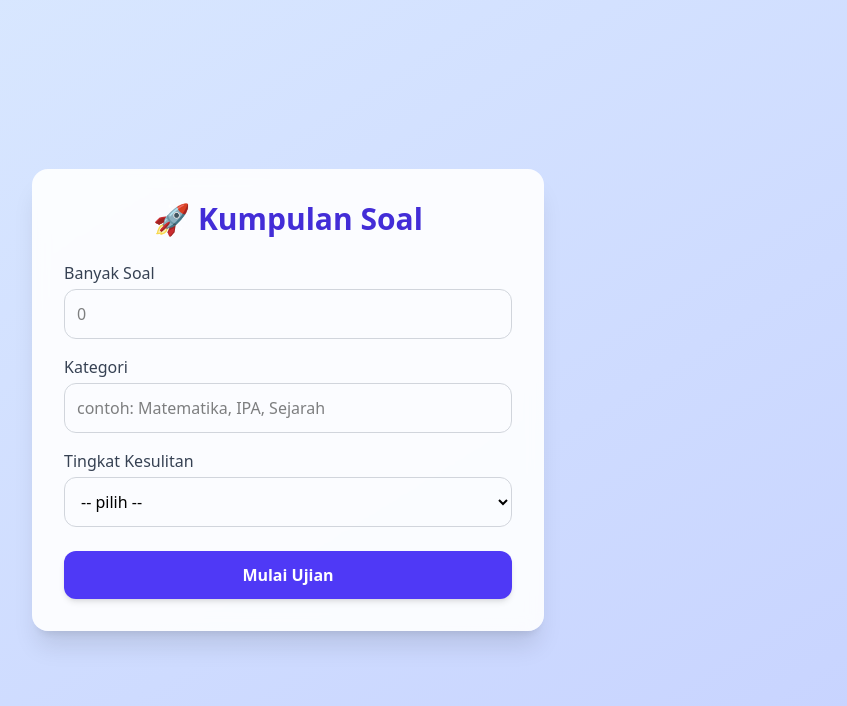
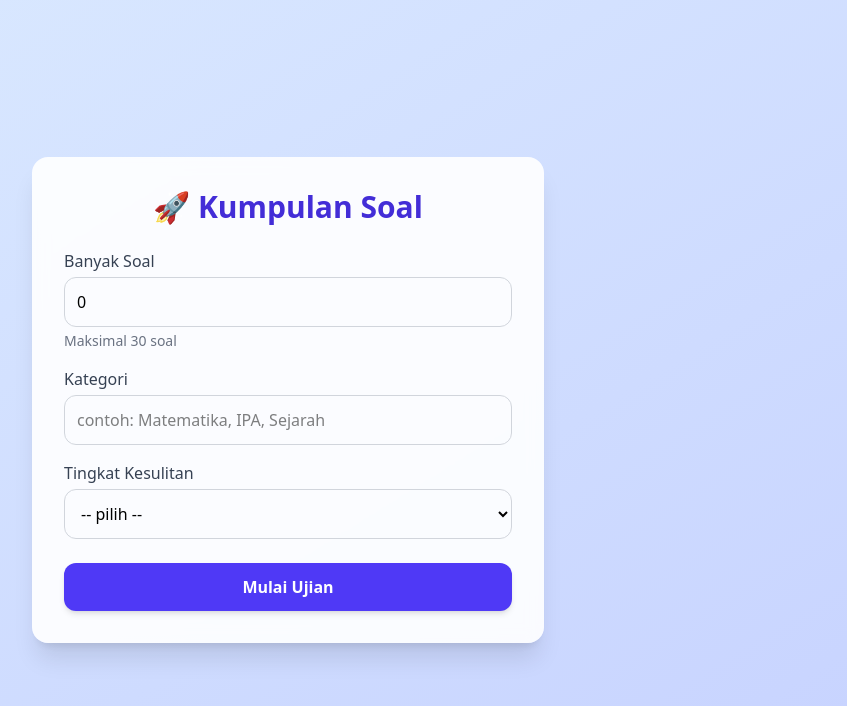
Before and after one commit to muhaymi/exam-app, a React (Vite) app: page / in a window 1280 px wide. Shown: the top 706 px of the page, without its empty margins (352-1199 px from the left). Built offline with nearby package versions, Linux system fonts and the light colour scheme; no server answers.

Commit message:
Update Home.tsx
Save api

```diff
--- a/src/pages/Home.tsx
+++ b/src/pages/Home.tsx
@@ -15,6 +15,14 @@ const Home: React.FC = () => {
       alert("inputkan semua data");
       return;
     }
+
+    if (banyak > 30) {
+      alert("Maksimal soal adalah 30");
+      setBanyak(30);
+      return;
+    }
+
+
     setLoading(true);
     try {
       const questions: Question[] = await generateQuestions(banyak, kategori, tingkat);
@@ -36,11 +44,15 @@ const Home: React.FC = () => {
         <label className="block mb-4">
           <span className="font-medium text-gray-700">Banyak Soal</span>
           <input
-            type="text"
+            type="number"
+            min={1}
+            max={30}
             className="w-full border border-gray-300 rounded-xl p-3 mt-1 focus:ring-2 focus:ring-indigo-400 focus:outline-none"
             placeholder={banyak.toString()}
+            value={banyak > 30 ? 30 : banyak}
             onChange={(e) => setBanyak(Number(e.target.value))}
           />
+          <p className="text-sm text-gray-500 mt-1">Maksimal 30 soal</p>
         </label>
 
         <label className="block mb-4">
```
